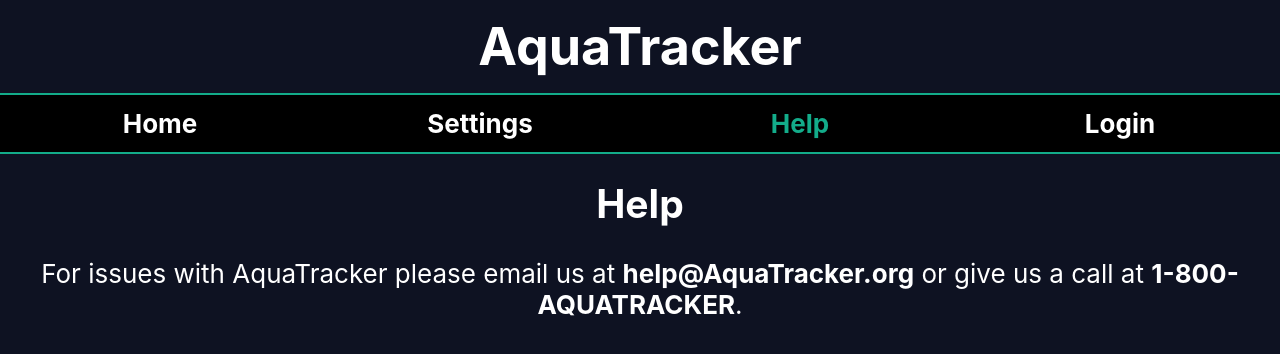
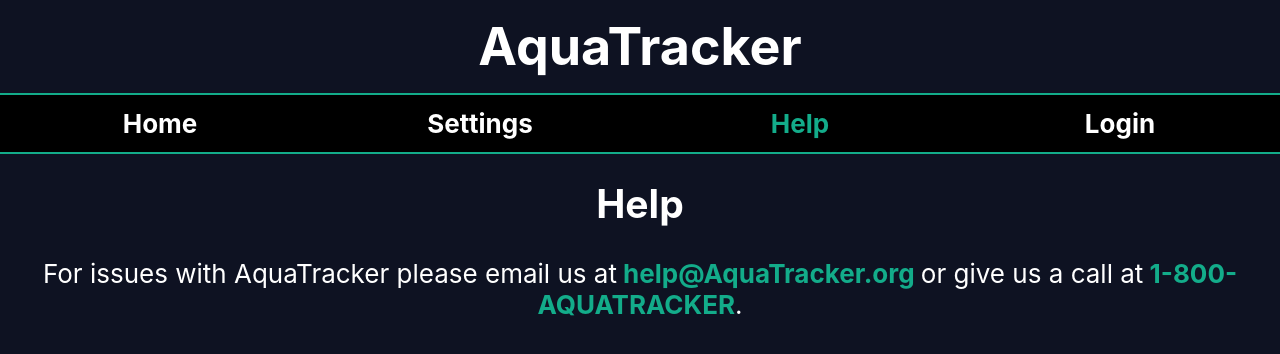
Before and after one commit to EnviroSoft/11249group13, a React (Create React App) app in the folder aquatracker/: page / in a window 1280 px wide. Both pictures are taken after a click on the link "Help". Shown: the top 354 px of the page. Built offline with nearby package versions, Linux system fonts and the light colour scheme; no server answers.

Commit message:
Update Help.js

```diff
--- a/aquatracker/src/Help.js
+++ b/aquatracker/src/Help.js
@@ -15,7 +15,16 @@ export class Help extends React.Component {
             <div>
                 <h2>Help</h2>
                 <br></br>
-                <p> For issues with AquaTracker please email us at <b>help@AquaTracker.org</b>  or give us a call at <b>1-800-AQUATRACKER</b>.</p>
+                <p> For issues with AquaTracker please email us at
+                    <span style={{color: 'rgb(19, 172, 138)'}}>
+                        <b> help@AquaTracker.org </b>
+                    </span>
+                    or give us a call at
+                    <span style={{color: 'rgb(19, 172, 138)'}}>
+                        <b> 1-800-AQUATRACKER</b>
+                    </span>
+                .</p>
+
             </div>
         );
     }
```
